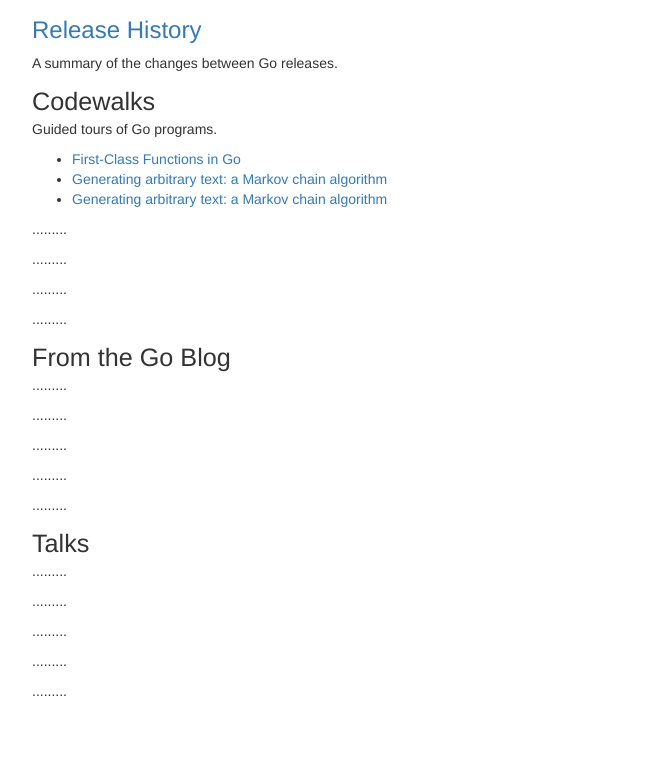
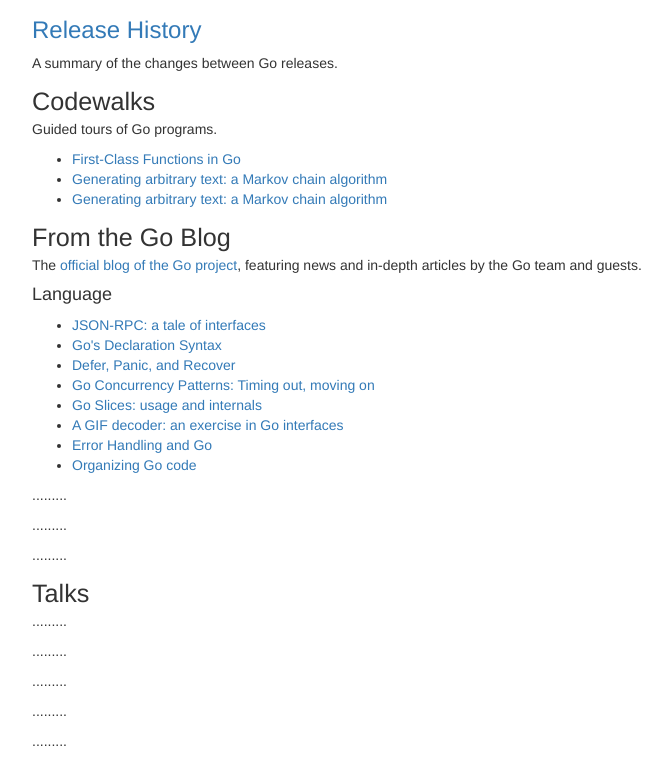
Before and after one commit to M-RAY47/documentation-page, a website: page views/index.html in a window 1280 px wide. Shown: the part 2061-2842 px from the top of the page, without its empty margins (298-967 px from the left). Before the commit the page ends 2792 px from the top, so only its background shows below. Drawn offline with nearby package versions, Linux system fonts and the light colour scheme.

Commit message:
Add links to the blog section

```diff
--- a/views/index.html
+++ b/views/index.html
@@ -172,16 +172,22 @@
 					<li><a href="https://golang.org/doc/codewalk/markov/">Generating arbitrary text: a Markov chain algorithm</a></li>
 					<li><a href="https://golang.org/doc/codewalk/sharemem/">Generating arbitrary text: a Markov chain algorithm</a></li>
 				</ul>
-				<p>.........</p>
-				<p>.........</p>
-				<p>.........</p>
-				<p>.........</p>
 			</section>
 
 			<section class="main-section" id="blog">
 				<header>From the Go Blog</header>
-				<p>.........</p>
-				<p>.........</p>
+				<p>The <span><a href="https://go.dev/blog/">official blog of the Go project</a></span>, featuring news and in-depth articles by the Go team and guests.</p>
+				<h4>Language</h4>
+				<ul>
+					<li><a href="https://go.dev/blog/json-rpc">JSON-RPC: a tale of interfaces</a></li>
+					<li><a href="https://go.dev/blog/declaration-syntax">Go's Declaration Syntax</a></li>
+					<li><a href="https://go.dev/blog/defer-panic-and-recover">Defer, Panic, and Recover</a></li>
+					<li><a href="https://go.dev/blog/concurrency-timeouts">Go Concurrency Patterns: Timing out, moving on</a></li>
+					<li><a href="https://go.dev/blog/slices-intro">Go Slices: usage and internals</a></li>
+					<li><a href="https://go.dev/blog/gif-decoder">A GIF decoder: an exercise in Go interfaces</a></li>
+					<li><a href="https://go.dev/blog/error-handling-and-go">Error Handling and Go</a></li>
+					<li><a href="https://go.dev/blog/organizing-go-code">Organizing Go code</a></li>
+				</ul>
 				<p>.........</p>
 				<p>.........</p>
 				<p>.........</p>
```
Also changed, not shown: public/images/backgroundImg.jpg (added).
